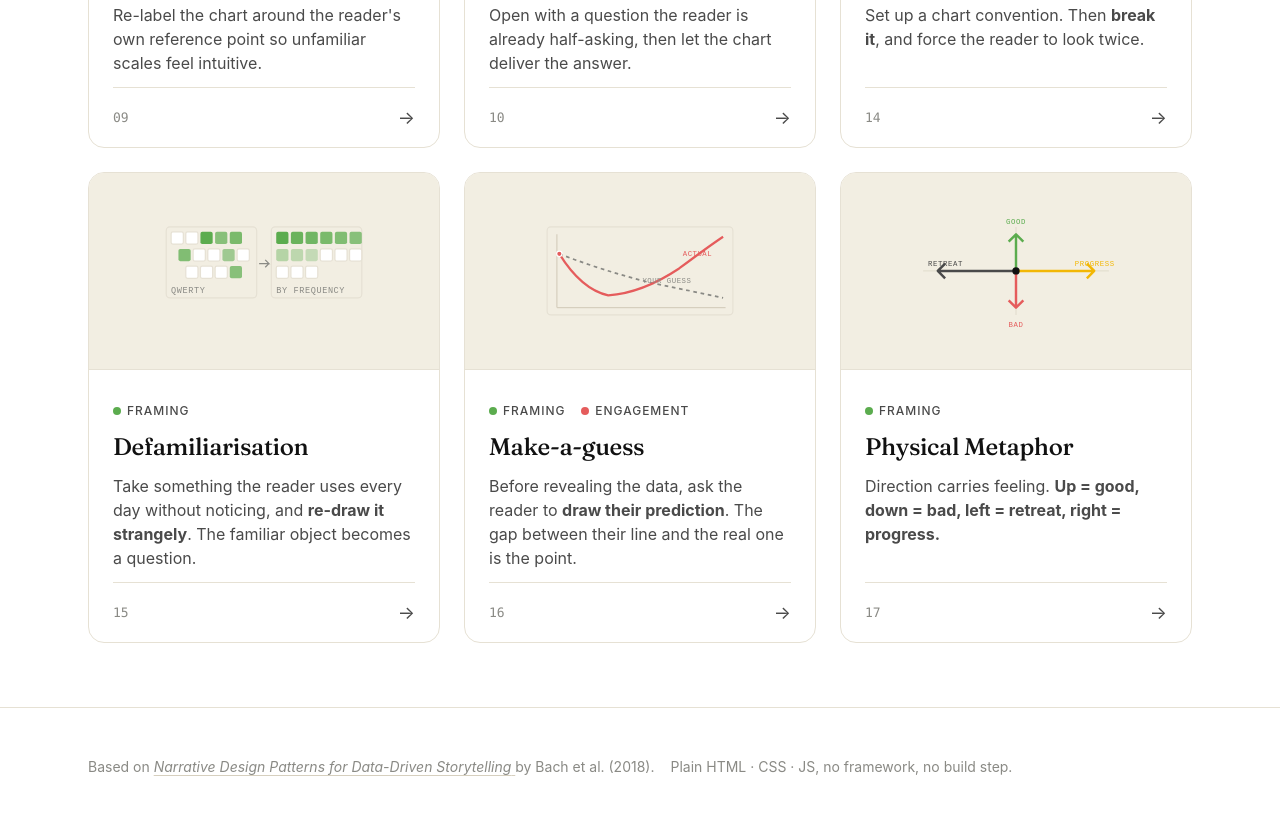
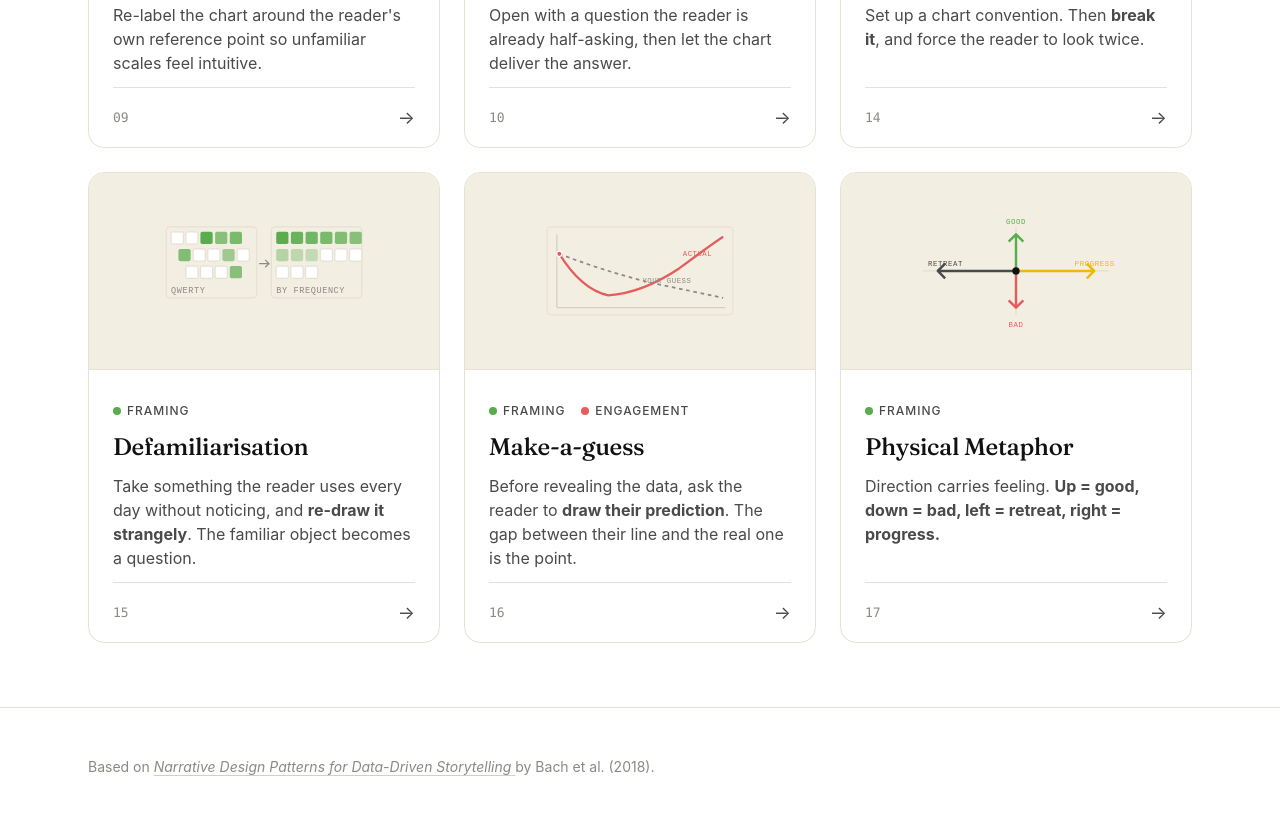
Before and after one commit to eyadkht/narrative-design-patterns, a plain HTML site: page index.html in a window 1280 px wide. Shown: the part 4891-5706 px from the top of the page. Drawn offline with Linux system fonts and the light colour scheme.

Commit message:
Update footer

```diff
--- a/index.html
+++ b/index.html
@@ -123,7 +123,6 @@
           </a>
           by Bach et al. (2018).
         </p>
-        <p>Plain HTML · CSS · JS, no framework, no build step.</p>
       </div>
     </div>
   </footer>
```
